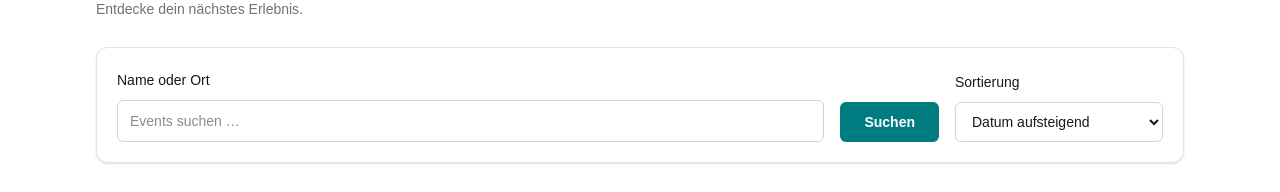
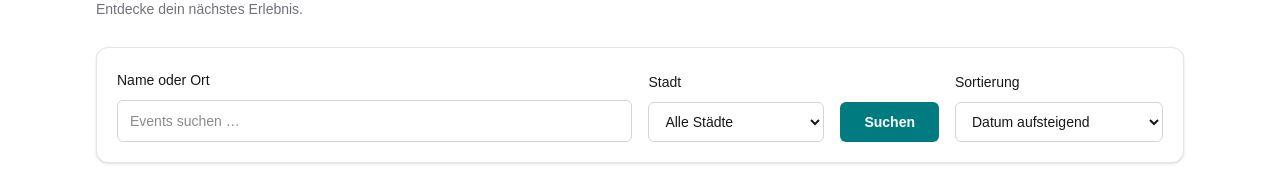
Before and after one commit to fmausberg/event-management, a Next.js app: page /events in a window 1280 px wide. Shown: the part 128-320 px from the top of the page. Built offline with nearby package versions, Linux system fonts and the light colour scheme; no server answers; the database is empty.

Commit message:
Searchfilter implemented

```diff
--- a/components/public-events.tsx
+++ b/components/public-events.tsx
@@ -23,11 +23,17 @@ function EventImage({ event }: { event: PublicEvent }) {
 }
 export function PublicEvents({ events }: { events: PublicEvent[] }) {
   const [query, setQuery] = useState(""); const [search, setSearch] = useState(""); const [sort, setSort] = useState("date");
-  const visible = events.filter((e) => [e.name, e.shortdescription, e.company.name, e.venue?.name, e.venue?.city].join(" ").toLocaleLowerCase("de-DE").includes(search.toLocaleLowerCase("de-DE"))).sort((a, b) => sort === "name" ? a.name.localeCompare(b.name, "de") : sort === "latest" ? b.beginsAt.localeCompare(a.beginsAt) : a.beginsAt.localeCompare(b.beginsAt));
+  const [city, setCity] = useState("");
+  const cities = [...new Map(events.flatMap((event) => {
+    const name = event.venue?.city?.trim();
+    return name ? [[name.toLocaleLowerCase("de-DE"), name] as const] : [];
+  })).entries()].sort((a, b) => a[1].localeCompare(b[1], "de"));
+  const visible = events.filter((e) => (!city || e.venue?.city?.trim().toLocaleLowerCase("de-DE") === city) && [e.name, e.shortdescription, e.company.name, e.venue?.name, e.venue?.city].join(" ").toLocaleLowerCase("de-DE").includes(search.toLocaleLowerCase("de-DE"))).sort((a, b) => sort === "name" ? a.name.localeCompare(b.name, "de") : sort === "latest" ? b.beginsAt.localeCompare(a.beginsAt) : a.beginsAt.localeCompare(b.beginsAt));
   return <main className="mx-auto w-full max-w-6xl px-5 pb-16 pt-4 sm:px-8">
     <h1 className="text-3xl font-semibold tracking-tight">Events</h1><p className="mt-2 text-sm text-zinc-500">Entdecke dein nächstes Erlebnis.</p>
     <form onSubmit={(e) => { e.preventDefault(); setSearch(query.trim()); }} className="my-7 flex flex-wrap items-end gap-4 rounded-xl border border-zinc-200 bg-white p-5 shadow-sm">
       <div className="min-w-48 flex-1"><label htmlFor="public-search" className="text-sm font-medium">Name oder Ort</label><input id="public-search" type="search" value={query} onChange={(e) => { setQuery(e.target.value); if (!e.target.value) setSearch(""); }} placeholder="Events suchen …" className="mt-2 w-full rounded-md border border-zinc-300 px-3 py-2.5 text-sm focus:outline-2 focus:outline-primary-600" /></div>
+      <div className="w-full sm:w-44"><label htmlFor="public-city" className="text-sm font-medium">Stadt</label><select id="public-city" value={city} onChange={(e) => setCity(e.target.value)} className="mt-2 w-full rounded-md border border-zinc-300 bg-white px-3 py-2.5 text-sm focus:outline-primary-600"><option value="">Alle Städte</option>{cities.map(([value, label]) => <option key={value} value={value}>{label}</option>)}</select></div>
       <button className="rounded-md bg-primary-600 px-6 py-2.5 text-sm font-semibold text-white hover:bg-primary-700 focus-visible:outline-2 focus-visible:outline-offset-2 focus-visible:outline-primary-600">Suchen</button>
       <div className="w-full sm:ml-auto sm:w-52"><label htmlFor="public-sort" className="text-sm font-medium">Sortierung</label><select id="public-sort" value={sort} onChange={(e) => setSort(e.target.value)} className="mt-2 w-full rounded-md border border-zinc-300 bg-white px-3 py-2.5 text-sm focus:outline-primary-600"><option value="date">Datum aufsteigend</option><option value="latest">Datum absteigend</option><option value="name">Name A–Z</option></select></div>
     </form>
@@ -38,6 +44,6 @@ export function PublicEvents({ events }: { events: PublicEvent[] }) {
         <div className="mt-auto flex items-end justify-between gap-3 pt-6"><span className="text-xs text-zinc-400">{event.company.name}</span>{event.remainingSeats <= 0 ? <button type="button" disabled className="shrink-0 cursor-not-allowed rounded-md bg-zinc-200 px-4 py-2.5 text-sm font-semibold text-zinc-500">ausgebucht</button> : <Link href={`/events/${encodeURIComponent(event.company.slug)}/${encodeURIComponent(event.id)}`} aria-label={`Details zu ${event.name}`} className="shrink-0 rounded-md bg-accent-500 px-4 py-2.5 text-sm font-semibold text-zinc-950 hover:bg-accent-400 focus-visible:outline-2 focus-visible:outline-offset-2 focus-visible:outline-primary-600">{Number(event.ticketPrice) === 0 ? "Kostenlos" : `${Number(event.ticketPrice).toLocaleString("de-DE", { minimumFractionDigits: 2, maximumFractionDigits: 2 })} ${event.currency}`} <span aria-hidden="true">›</span></Link>}</div>
       </div>
     </article>)}</div>
-    {!visible.length && <div className="rounded-xl border border-dashed border-zinc-300 px-6 py-16 text-center"><h2 className="font-semibold">{events.length ? "Keine passenden Events gefunden" : "Noch keine veröffentlichten Events"}</h2><p className="mt-2 text-sm text-zinc-500">{events.length ? "Versuche einen anderen Namen oder Ort." : "Schau bald wieder vorbei."}</p></div>}
+    {!visible.length && <div className="rounded-xl border border-dashed border-zinc-300 px-6 py-16 text-center"><h2 className="font-semibold">{events.length ? "Keine passenden Events gefunden" : "Noch keine veröffentlichten Events"}</h2><p className="mt-2 text-sm text-zinc-500">{events.length ? "Versuche einen anderen Suchbegriff oder wähle eine andere Stadt." : "Schau bald wieder vorbei."}</p></div>}
   </main>;
 }
```
